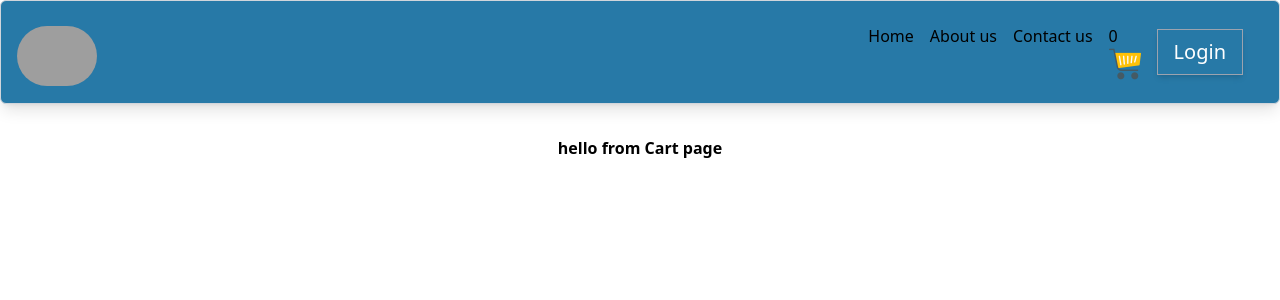
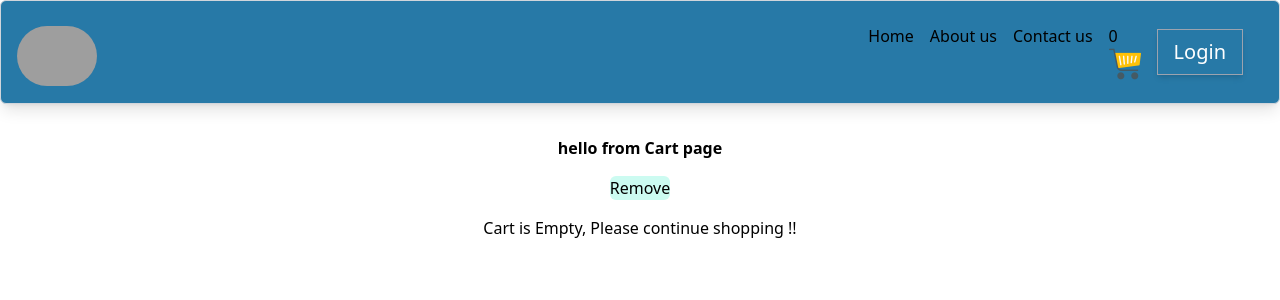
Before and after one commit to shubhambaghel34/react-web, a React (Vite) app: page /cart in a window 1280 px wide. Shown: the top 300 px of the page. Built offline with nearby package versions, Linux system fonts and the light colour scheme; grey boxes are pictures that could not be loaded.

Commit message:
added code for cart functionality

```diff
--- a/src/components/Cart/Cart.js
+++ b/src/components/Cart/Cart.js
@@ -1,16 +1,33 @@
 import { useSelector } from "react-redux";
+import { clearCart } from "../../utils/Store/cartSlice";
+
+import { useDispatch } from "react-redux";
 import RestaurantItemlist from "../RestaurnatItemlist/RestaurnatItemlist";
 const Cart = () => {
-  const Items = useSelector((store) => console.log(store.cart.items));
-  console.log("cart::::", Items);
+  const cartItems = useSelector((store) => store.cart.items);
 
-  //   const cartItems = useSelector((store) => store.cart.items);
-  //   console.log("cart on header", cartItems);
+  console.log(cartItems);
 
+  const dispatch = useDispatch();
+
+  const handleClearCart = () => {
+    dispatch(clearCart());
+  };
   return (
     <div className="text-center m-4 p-4">
       <p className="font-bold">hello from Cart page</p>
-      <div>{/* <RestaurantItemlist items={cartItems.itemCards} /> */}</div>
+      <div className="w-6/12 m-auto">
+        <button
+          onClick={handleClearCart}
+          className="m-4 bg-teal-100 text-black-700 rounded-md"
+        >
+          Remove
+        </button>
+        {cartItems.length == 0 && (
+          <h1>Cart is Empty, Please continue shopping !! </h1>
+        )}
+        {<RestaurantItemlist items={cartItems} />}
+      </div>
     </div>
   );
 };
--- a/src/components/Contact/Contact.js
+++ b/src/components/Contact/Contact.js
@@ -1,8 +1,12 @@
-const Contact =()=>{
-    return(
-        <div>
-            <p>Hello from Contact page</p>
-        </div>
-    )
-}
+import { useSelector } from "react-redux";
+const Contact = () => {
+  const Items = useSelector((store) => store.cart.items);
+  console.log("cart:-", Items);
+
+  return (
+    <div>
+      <p>Hello from Contact page</p>
+    </div>
+  );
+};
 export default Contact;
--- a/src/components/RestaurnatItemlist/RestaurnatItemlist.js
+++ b/src/components/RestaurnatItemlist/RestaurnatItemlist.js
@@ -1,15 +1,15 @@
 import { useDispatch } from "react-redux";
 import { CDN_URL } from "../../utils/constant";
-import { addItems } from "../../utils/Store/cartSlice";
+import { addItem } from "../../utils/Store/cartSlice";
 
 const RestaurantItemlist = ({ items }) => {
-  console.log(items);
+  console.log("list here...", items);
   const dispatch = useDispatch();
 
   const handleaddItem = (item) => {
-    console.log("items....", item);
+    //console.log("items....", item);
     //Dispatch action which goes with payload- redux will create paylaod and pass in slice
-    dispatch(addItems(item));
+    dispatch(addItem(item));
   };
 
   return (
--- a/src/utils/Store/cartSlice.js
+++ b/src/utils/Store/cartSlice.js
@@ -1,30 +1,32 @@
-import { createSlice } from "@reduxjs/toolkit";
+import { createSlice, current } from "@reduxjs/toolkit";
 
-const initialState = {
-  items: [],
-};
+// const initialState = {
+//   itemsData: [],
+// };
 
 const cartSlice = createSlice({
   name: "cart",
-  initialState,
-  // this is reducer function which modifies the slice of store
+  initialState: {
+    items: [],
+  },
   reducers: {
-    //this will have state and action from dispatch
-    addItems: (state, action) => {
-      //mutating existing state
+    addItem: (state, action) => {
+      // Redux Toolkit uses immer BTS
       state.items.push(action.payload);
-      console.log("data is pushed and stored");
     },
-    removeItems: (state) => {
+    removeItem: (state, action) => {
       state.items.pop();
     },
+    //originalState = {items: ["pizza"]}
+    clearCart: (state, action) => {
+      //RTK - either Mutate the existing  state or return a new State
+      // state.items.length = 0; // originalState = []
 
-    // clearItems: (state) => {
-    //   state.items.length = 0;
-    // },
+      return { items: [] }; // this new object will be replaced inside originalState = { items: [] }
+    },
   },
 });
 
-export const { addItems, removeItems, clearItems } = cartSlice.actions;
+export const { addItem, removeItem, clearCart } = cartSlice.actions;
 
 export default cartSlice.reducer;
```
